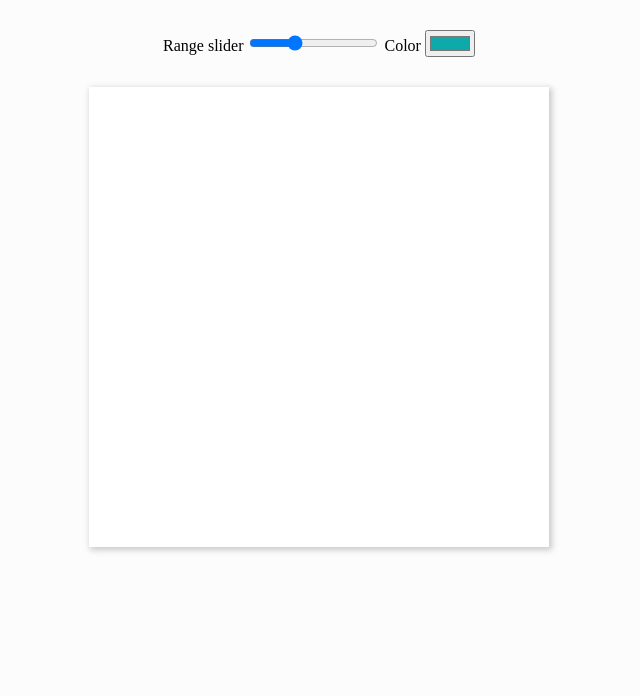
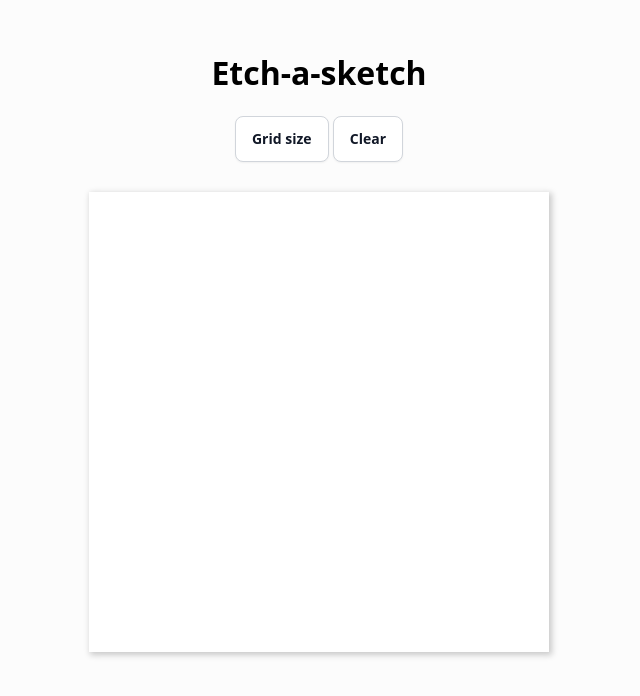
Before and after one commit to Rafaseoanes/Odin-Etch-a-Sketch, a plain HTML site: page index.html in a window 1280 px wide. Shown: the whole page, without its empty margins (321-961 px from the left). Drawn offline with Linux system fonts and the light colour scheme.

Commit message:
Styles updated

```diff
--- a/index.html
+++ b/index.html
@@ -1,23 +1,21 @@
 <!DOCTYPE html>
 <html lang="en">
+
 <head>
     <meta charset="UTF-8">
     <meta name="viewport" content="width=device-width, initial-scale=1.0">
     <link rel="stylesheet" href="style.css">
     <title>Odin-Etch-a-Sketch</title>
 </head>
+
 <body>
     <div class="main">
 
 
         <div class="controls">
-        <label for="range">Range slider
-            <input type="range" min="16" max="64" value="32" id="range" name="range">
-          </label>
-
-          <label for="color">Color
-            <input type="color" id="color" name="color" value="#0eaaaa">
-          </label>
+            <h1>Etch-a-sketch</h1>
+          <button>Grid size</button>
+          <button id="clearBtn">Clear</button>
         </div>
 
         <div id="grid-container">
@@ -27,4 +25,5 @@
 
     <script src="script.js"></script>
 </body>
+
 </html>
--- a/script.js
+++ b/script.js
@@ -1,14 +1,14 @@
 
 const gridContainer = document.querySelector("#grid-container")
+const clearBtn = document.querySelector("#clearBtn")
 
 
-
-    for(let i = 0; i < 15; i++){
+for (let i = 0; i < 16; i++) {
     const div = document.createElement("div")
     div.classList.add("row")
     div.classList.add("pixelStyle")
     gridContainer.append(div)
-            for(let j = 0; j < 15; j++){
+    for (let j = 0; j < 16; j++) {
         const div2 = document.createElement("div")
         div2.classList.add("pixel")
         div2.classList.add("pixelStyle")
@@ -18,8 +18,15 @@ const gridContainer = document.querySelector("#grid-container")
 
 const pixels = document.querySelectorAll(".pixel");
 
-    for(let pixel of pixels){
-        pixel.addEventListener("mouseover", function(){
+for (let pixel of pixels) {
+    pixel.addEventListener("mouseover", function () {
         pixel.style.backgroundColor = "black"
     })
 }
+
+clearBtn.addEventListener("click", function () {
+
+    for (let pixel of pixels) {
+        pixel.style.backgroundColor = "white"
+    }
+})
--- a/style.css
+++ b/style.css
@@ -1,10 +1,12 @@
-body{
+body {
     margin: 0;
     padding: 0;
     background-color: rgb(252, 252, 252);
+    font-family: ui-sans-serif,system-ui,-apple-system,system-ui,"Segoe UI",Roboto,"Helvetica Neue",Arial,"Noto Sans",sans-serif,"Apple Color Emoji","Segoe UI Emoji","Segoe UI Symbol","Noto Color Emoji";
+
 }
 
-.main{
+.main {
     text-align: center;
     margin: auto;
     height: 100vh;
@@ -15,25 +17,51 @@ body{
 }
 
 
-.pixelStyle{
-    /* border: 1px salmon solid; */
+.pixelStyle {
     flex: 1;
     width: 100%;
+    /* border: solid gray 1px; */
 }
-#grid-container{
+
+#grid-container {
     display: flex;
     flex-direction: column;
     height: 460px;
     width: 460px;
-
     background-color: white;
     box-shadow: 2px 2px 6px 1px #c9c9c9;
 }
 
-.row{
+.row {
     display: flex;
 }
-.controls{
+
+.controls {
     margin: 30px 0px;
-    /* height: 60px; */
 }
+
+button {
+    background-color: #FFFFFF;
+    border: 1px solid rgb(209,213,219);
+    border-radius: .5rem;
+    color: #111827;
+    font-family: ui-sans-serif,system-ui,-apple-system,system-ui,"Segoe UI",Roboto,"Helvetica Neue",Arial,"Noto Sans",sans-serif,"Apple Color Emoji","Segoe UI Emoji","Segoe UI Symbol","Noto Color Emoji";
+    font-size: .875rem;
+    font-weight: 600;
+    line-height: 1.25rem;
+    padding: .75rem 1rem;
+    text-align: center;
+    -webkit-box-shadow: 0 1px 2px 0 rgba(0, 0, 0, 0.05);
+    box-shadow: 0 1px 2px 0 rgba(0, 0, 0, 0.05);
+    cursor: pointer;
+    -moz-user-select: none;
+    -ms-user-select: none;
+    user-select: none;
+    -webkit-user-select: none;
+    -ms-touch-action: manipulation;
+    touch-action: manipulation;
+  }
+
+  button:hover {
+    background-color: #f9fafb;
+  }
```
Lines whose indentation alone changed are shown as unchanged.
